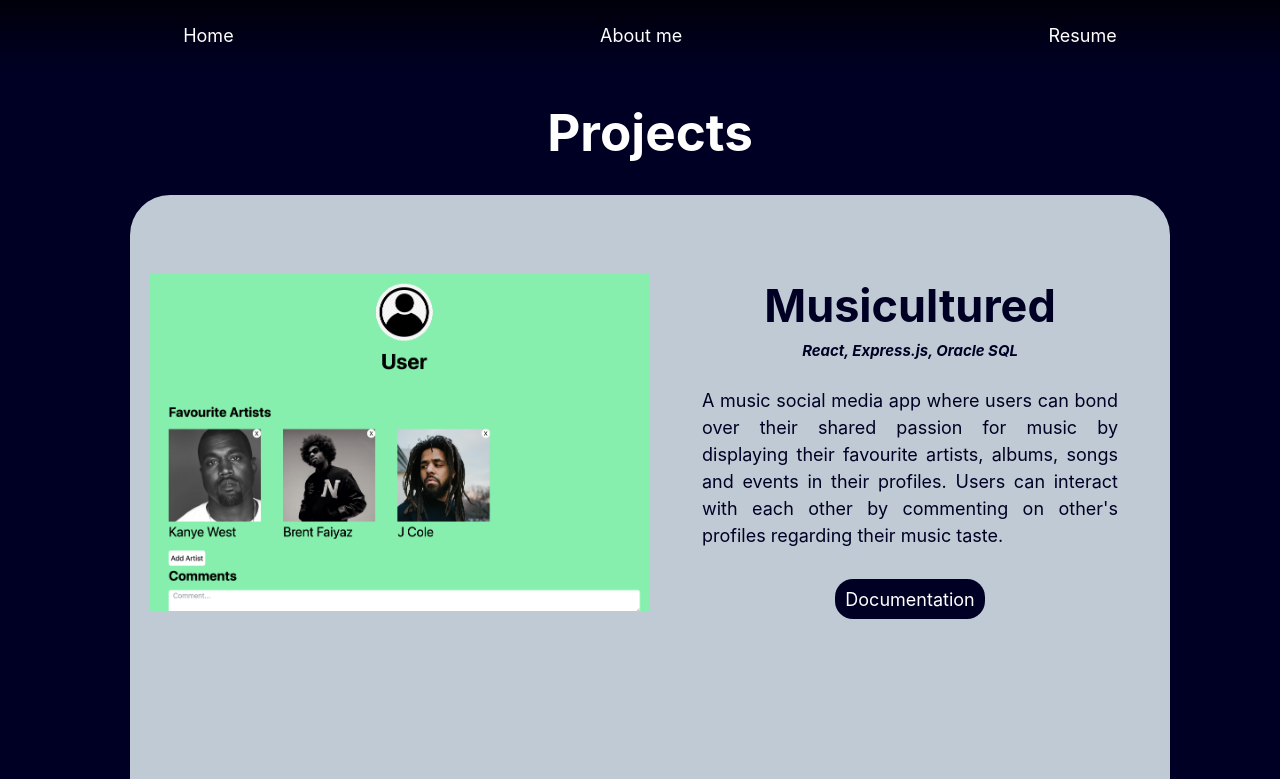
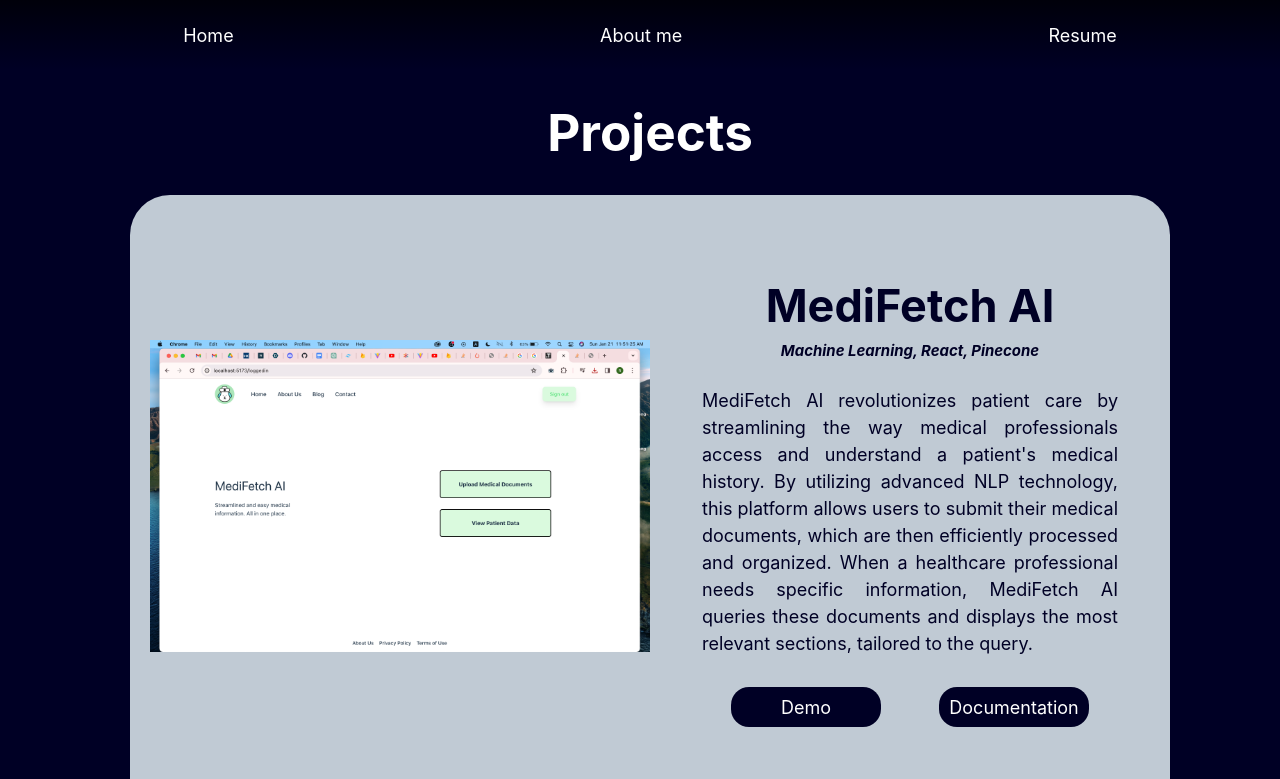
Before and after one commit to rrajann/PersonalPortfolio, a React (Vite) app: page /project-page in a window 1280 px wide. Shown: the top 779 px of the page. Built offline with nearby package versions, Linux system fonts and the light colour scheme.

Commit message:
Added demo videos

```diff
--- a/src/jsx/AboutMePage.jsx
+++ b/src/jsx/AboutMePage.jsx
@@ -54,10 +54,10 @@ export default function AboutMePage() {
                      to new experiences and excited to tackle new challenges.
                     </p>
                     <div className="links" id="about-me-links">
-                        <a className="about-me-link" href="https://github.com/rrajann">
+                        <a className="about-me-link" href="https://github.com/rrajann" target="_blank">
                             <img src="github-logo.png" alt="Github" width={50}/>
                         </a>
-                        <a className="about-me-link" href="https://www.linkedin.com/in/rajansapkota/">
+                        <a className="about-me-link" href="https://www.linkedin.com/in/rajansapkota/" target="_blank">
                             <img src="linkedin-logo.png" alt="Linkedin" width={50}/>
                         </a>
                     </div>
--- a/src/jsx/App.jsx
+++ b/src/jsx/App.jsx
@@ -103,7 +103,7 @@ export default function App() {
             <div className="project-list">
               {projects.projects.filter(p => p.featured).map(pro =>
               {return <Project imgSrc={pro.img} projectName={pro.name} projectDescription={pro.description} skills={pro.skills}
-              documentation={pro.documentation}></Project>})}
+              documentation={pro.documentation} demo={pro.demo}></Project>})}
             </div>
             <Link to="/project-page" className='link-app'>All Projects</Link>
           </div>
--- a/src/jsx/Project.jsx
+++ b/src/jsx/Project.jsx
@@ -14,11 +14,9 @@ export default function Project({ imgSrc, projectName, projectDescription, docum
                 <h5 className="skills">{skills}</h5>
                 <div className="description" id="project-desc">{projectDescription}</div>
                 <div className="links">
-                    {/* <div className="parent-link">
-                        <a className="link" id="demo">Demo</a>
-                        {!demo &&
-                        <div>Demo Not Available</div>}
-                    </div> */}
+                    <div className="parent-link">
+                        {demo ? <a className="link" id="demo" href={demo} target="_blank">Demo</a> : <div>Demo Not Available</div>}
+                    </div>
                     <div className="parent-link">
                         <a className="link" id="documentation" href={documentation} target="_blank" >Documentation</a>
                         {/* {!documentation &&
--- a/src/jsx/ProjectPage.jsx
+++ b/src/jsx/ProjectPage.jsx
@@ -42,7 +42,7 @@ export default function ProjectPage() {
                 {data.projects.map(project =>
                     {return <Project id={project.name} imgSrc={project.img}
                     projectName={project.name} projectDescription={project.description}
-                    skills={project.skills} documentation={project.documentation}></Project>})}
+                    skills={project.skills} documentation={project.documentation} demo={project.demo}></Project>})}
             </div>
             <div className="footer">
                 Designed, programmed and published by Rajan Sapkota
--- a/src/projects.json
+++ b/src/projects.json
@@ -1,12 +1,20 @@
 {
     "projects": [
+        {   "name": "MediFetch AI",
+            "skills": "Machine Learning, React, Pinecone",
+            "img": "medifetch_main.png",
+            "description": "MediFetch AI revolutionizes patient care by streamlining the way medical professionals access and understand a patient's medical history. By utilizing advanced NLP technology, this platform allows users to submit their medical documents, which are then efficiently processed and organized. When a healthcare professional needs specific information, MediFetch AI queries these documents and displays the most relevant sections, tailored to the query.",
+            "featured": true,
+            "documentation": "https://github.com/kazuuoooo/NWHACKS2024",
+            "demo": "https://devpost.com/software/medifetch-ai?ref_content=my-projects-tab&ref_feature=my_projects"
+        },
         {   "name": "Musicultured",
             "skills": "React, Express.js, Oracle SQL",
             "img": "musicultured-img.png",
             "description": "A music social media app where users can bond over their shared passion for music by displaying their favourite artists, albums, songs and events in their profiles. Users can interact with each other by commenting on other's profiles regarding their music taste.",
-            "featured": true,
+            "featured": false,
             "documentation": "https://github.com/ftoner1/MusicCultured",
-            "demo": null
+            "demo": "null"
         },
         {   "name": "Switch!",
             "skills": "React, Socket.io, Express.js",
@@ -14,7 +22,7 @@
             "description": "A hackathon project tackling the hackathon's theme of diversity and inclusion. It allows users to chat with each other in any language, and every chat received and sent by the user will be translated to the user's preferred language in real-time.",
             "featured": true,
             "documentation": "https://github.com/Shoryaveer/nwTranslate.git",
-            "demo": null
+            "demo": "https://www.youtube.com/watch?v=G7uPbRqac2c&ab_channel=RajanSapkota"
         },
         {
             "name": "Wizards Vs Zombies",
@@ -23,7 +31,7 @@
             "description": "A Zelda inspired survival-type game where the player is placed in a single panel setting, and you must destroy incoming zombies. The zombies are approach based on your location and damage you upon contact. The player has a health bar, and every time the enemy contacts the player, the player's health bar decreases. Game is over when player’s health bar is at zero.",
             "featured": false,
             "documentation": "https://github.com/rrajann/wizards-vs-zombies",
-            "demo": "https://github.com/rrajann/wizards-vs-zombies"
+            "demo": "https://www.youtube.com/watch?v=huXDMurytYM&ab_channel=RajanSapkota"
         },
         {
             "name": "Strength Tracker",
```
Also changed, not shown: public/medifetch_main.png (added), 1 other file (tests, documents, lock files or other folders).
